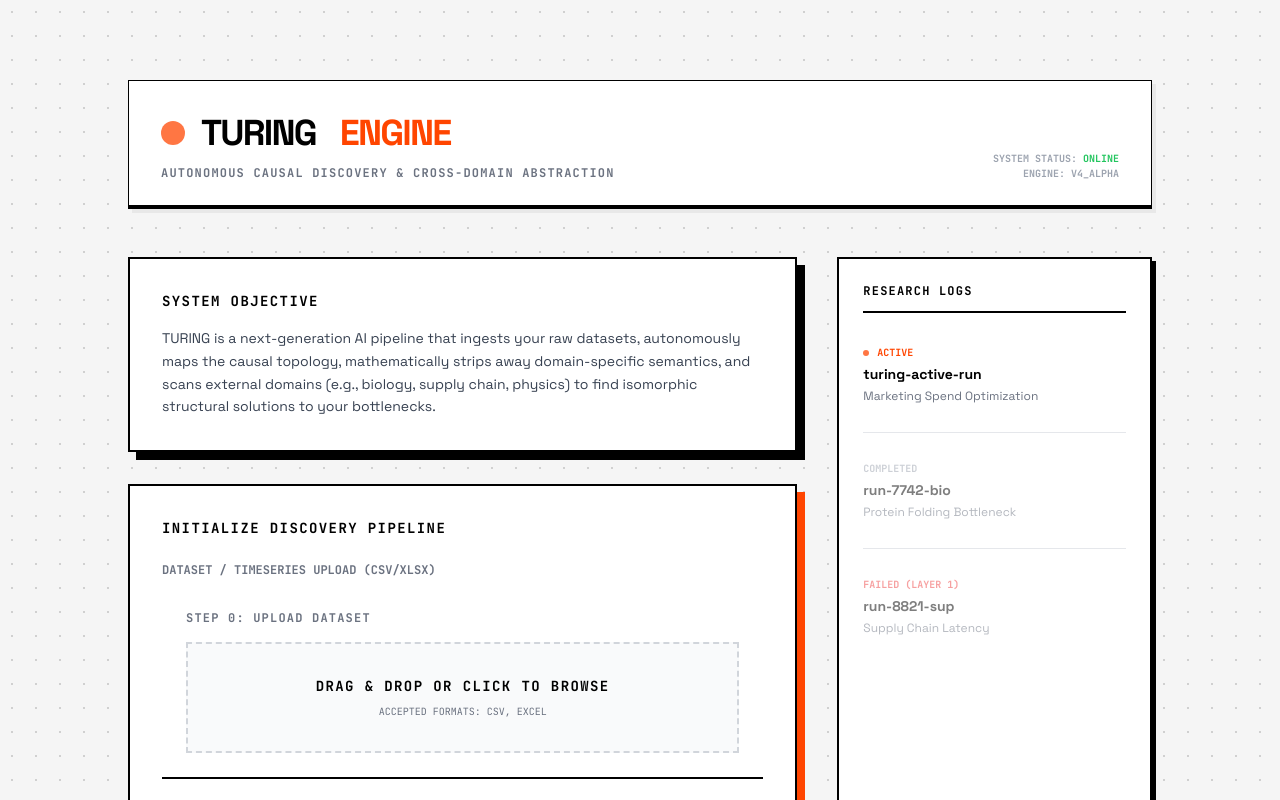
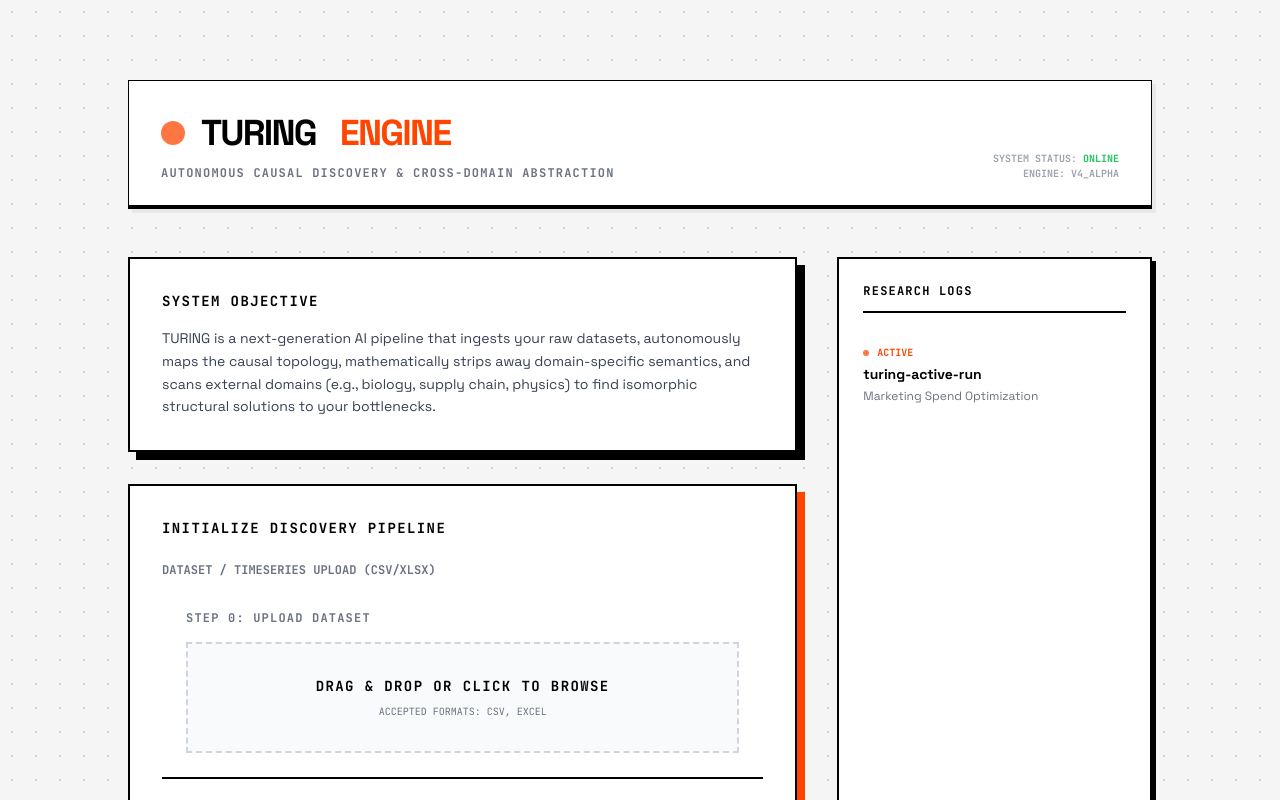
Before and after one commit to AutoBots-xyz/Turing, a Next.js app: page / in a window 1280 px wide. Built offline with nearby package versions, Linux system fonts and the light colour scheme.

Commit message:
refactor: remove mock demo data from landing page history

```diff
--- a/src/app/page.tsx
+++ b/src/app/page.tsx
@@ -105,22 +105,6 @@ export default function LandingPage() {
                 <div className="text-xs text-gray-500 font-sans mt-1">Marketing Spend Optimization</div>
               </button>
 
-              <div className="h-[1px] w-full bg-gray-200" />
-
-              <div className="text-left cursor-not-allowed opacity-50 p-2 -ml-2">
-                <div className="font-mono text-[10px] text-gray-400 font-bold mb-1">COMPLETED</div>
-                <div className="font-bold font-sans text-sm text-black">run-7742-bio</div>
-                <div className="text-xs text-gray-500 font-sans mt-1">Protein Folding Bottleneck</div>
-              </div>
-
-              <div className="h-[1px] w-full bg-gray-200" />
-
-              <div className="text-left cursor-not-allowed opacity-50 p-2 -ml-2">
-                <div className="font-mono text-[10px] text-red-500 font-bold mb-1">FAILED (LAYER 1)</div>
-                <div className="font-bold font-sans text-sm text-black">run-8821-sup</div>
-                <div className="text-xs text-gray-500 font-sans mt-1">Supply Chain Latency</div>
-              </div>
-
             </div>
           </div>
         </div>
```
